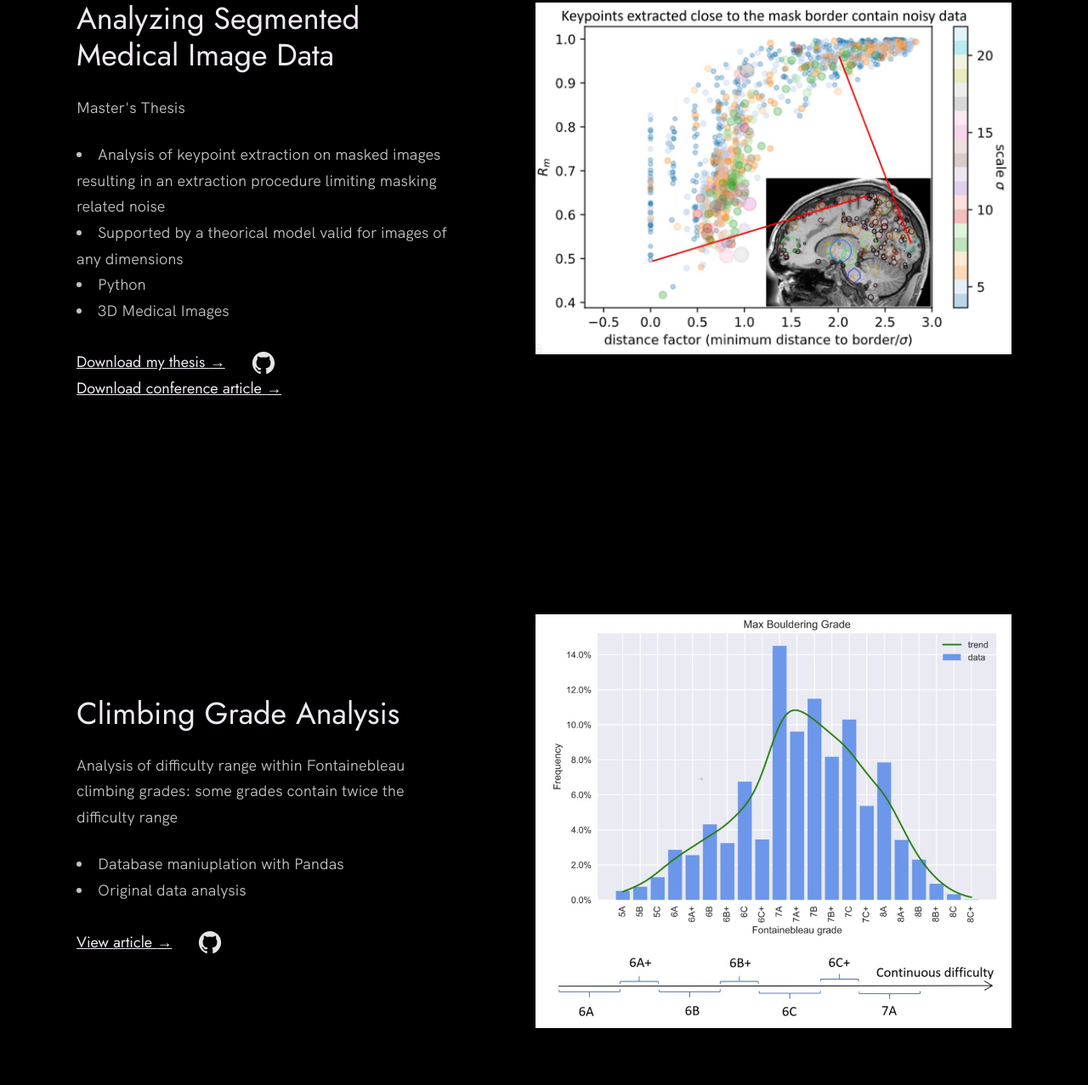
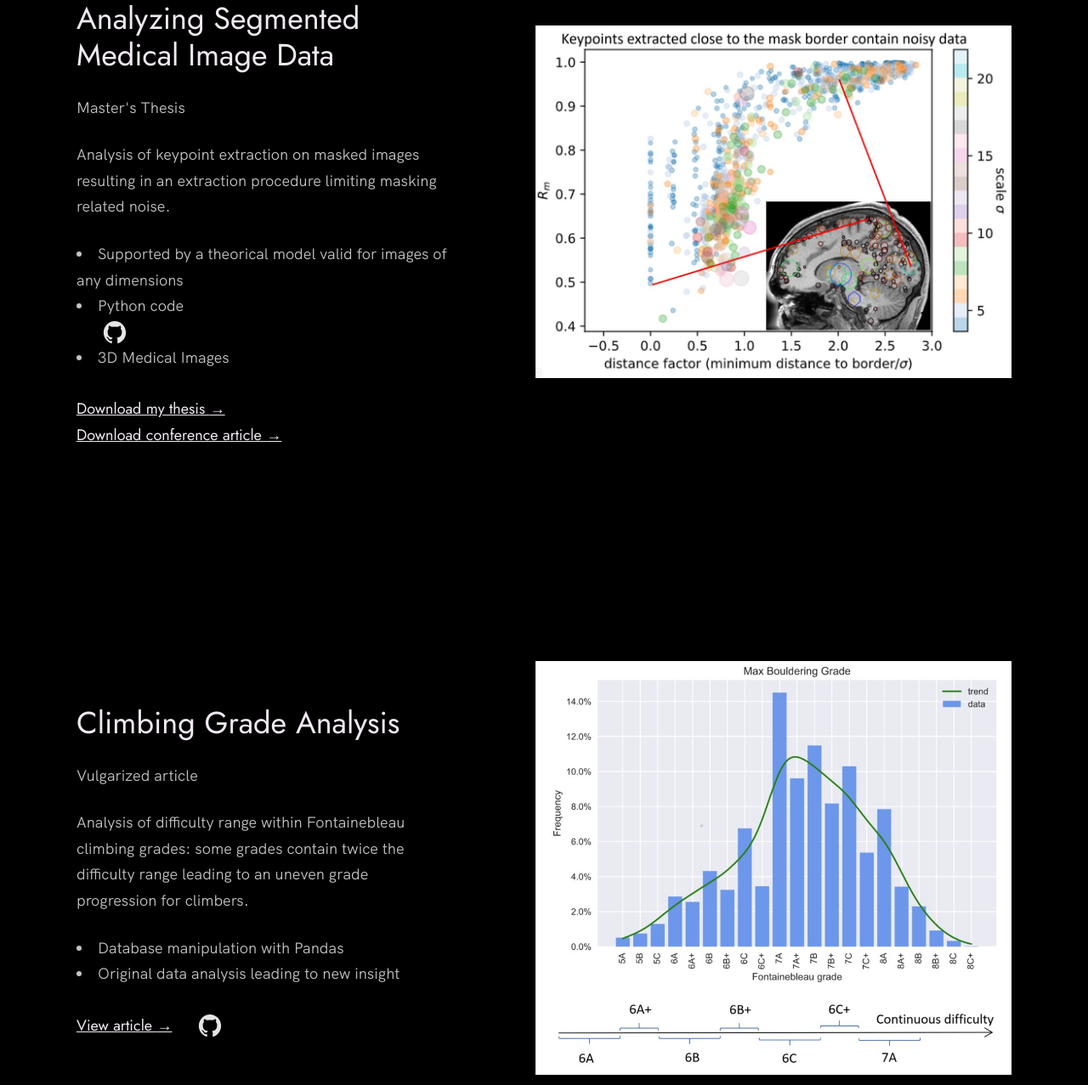
Before and after one commit to pEtienn/pEtienn.github.io, a plain HTML site: page index.html in a window 1280 px wide. Shown: the part 1111-2388 px from the top of the page at 85% size. Drawn offline with Linux system fonts and the light colour scheme.

Commit message:
Update index.html

```diff
--- a/index.html
+++ b/index.html
@@ -43,11 +43,9 @@
         <ul class="nav__items">
           <li class="nav__item"><a href="#portfolio" class="nav__link">Portfolio</a></li>
           <li class="nav__item">
-            <a href="#about" class="nav__link">Resume</a>
+            <a href="#about" class="nav__link">About me</a>
           </li>
-          <li class="nav__item">
-            <a href="#contact" class="nav__link">Contact</a>
-          </li>
+
         </ul>
       </nav>
     </div>
@@ -80,11 +78,15 @@
               <p>
                 Master's Thesis
               </p>
+			                  <p>Analysis of keypoint extraction on masked images resulting in an extraction procedure limiting masking
+related noise.</p>
               <ul class="work__list">
-                <li>Analysis of keypoint extraction on masked images resulting in an extraction procedure limiting masking
-related noise</li>
+
                 <li>Supported by a theorical model valid for images of any dimensions</li>
-                <li>Python</li>
+                <li>Python code				 <a href="https://github.com/pEtienn/3D-SIFT-keypoints-utilities" title="View Source Code" target="_blank">
+                  <img src="./images/github.svg" class="work__code" alt="GitHub">
+                </a></li>
+
                 <li>3D Medical Images</li>
               </ul>
 
@@ -92,9 +94,6 @@ related noise</li>
 				<a href="/documents/thesis.pdf" download="download">
 				Download my thesis <span>&rarr;</span>
 				</a>
-				 <a href="https://github.com/pEtienn/3D-SIFT-keypoints-utilities" title="View Source Code" target="_blank">
-                  <img src="./images/github.svg" class="work__code" alt="GitHub">
-                </a>
               </div>
 			  <div class="work__links">
 				<a href="/documents/Large-scale Unbiased Neuroimage Indexing via 3D GPU-SIFT Filtering and Keypoint Masking.pdf" download="download">
@@ -113,13 +112,15 @@ related noise</li>
           <div class="work__box">
             <div class="work__text">
               <h3>Climbing Grade Analysis</h3>
+			  <p>
+                Vulgarized article
+              </p>
               <p>
-                Analysis of difficulty range within Fontainebleau climbing grades: some grades contain twice the
-				difficulty range
+                                Analysis of difficulty range within Fontainebleau climbing grades: some grades contain twice the difficulty range leading to an uneven grade progression for climbers.
               </p>
               <ul class="work__list">
-                <li>Database maniuplation with Pandas</li>
-                <li>Original data analysis</li>
+                <li>Database manipulation with Pandas</li>
+                <li>Original data analysis leading to new insight</li>
               </ul>
 
               <div class="work__links">
@@ -155,7 +156,7 @@ related noise</li>
             <!-- Replace the below paragraph with info about yourself -->
             <p>
               I completed a Master's degree with a thesis in computer vision. My passion is research involving computer vision.
-			  I love getting a good understanding of a research problem through data analysis and mathematics.
+			  I love gaining a good understanding of a research problem through data analysis and mathematics.
             </p>
             <!-- Provide a link to your resume -->
 				<a href="/documents/Resume_Étienne_Pepin_English.pdf" download="download">
```
